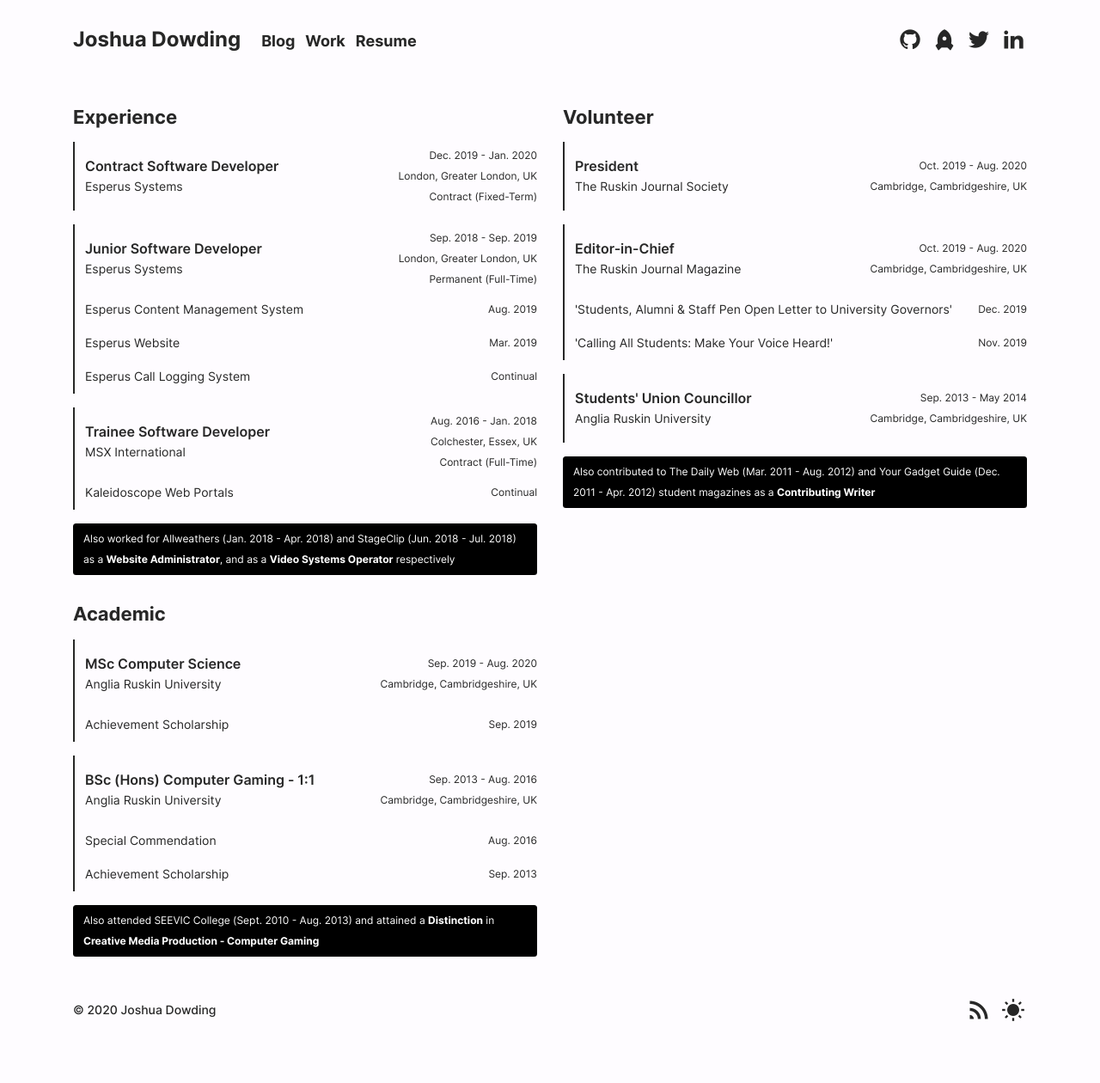
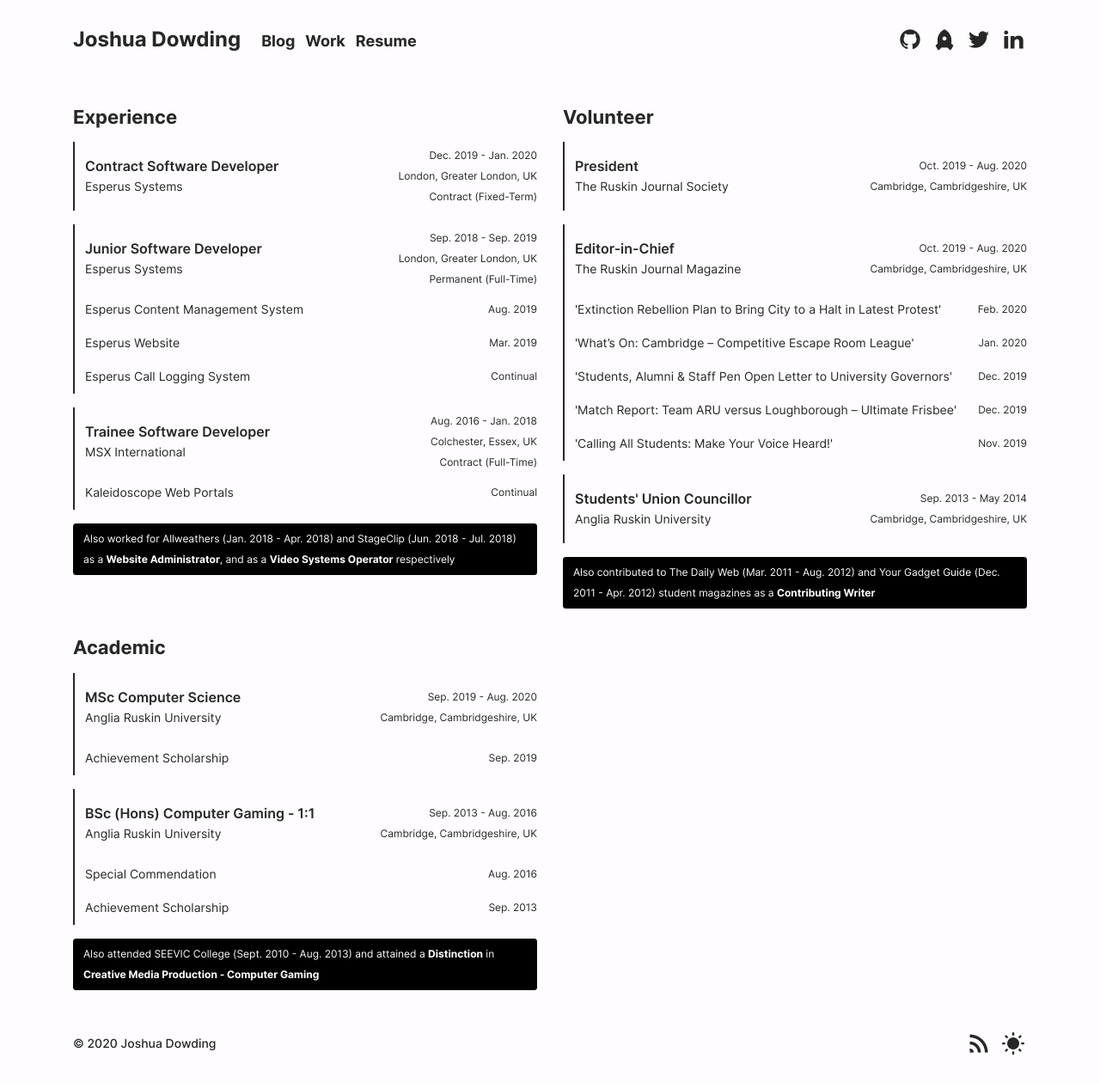
Before and after one commit to joshuadowding/jdowding.me, a Jekyll site: the page built from _pages/resume.html, in a window 1280 px wide. Shown: the whole page at 86% size. Built offline with Jekyll 4.4.1, drawn with Linux system fonts in a browser that asks for light colours; before the commit the page ends 1221 px from its top, so only the background shows below that.

Commit message:
update resume with new ruskin journal posts

```diff
--- a/_pages/resume.html
+++ b/_pages/resume.html
@@ -151,8 +151,44 @@
         <li class="list-group-item sub-item">
           <div class="item-header">
             <div class="header-wrapper">
+              <a class="inline-link small" href="https://ruskinjournal.com/2020/02/11/extinction-rebellion-plan-to-bring-city-to-a-halt-in-latest-protest/" target="_blank">
+                'Extinction Rebellion Plan to Bring City to a Halt in Latest Protest'
+              </a>
+            </div>
+            <div class="attribute-wrapper">
+              <p class="attribute">Feb. 2020</p>
+            </div>
+          </div>
+        </li>
+        <li class="list-group-item sub-item">
+          <div class="item-header">
+            <div class="header-wrapper">
+              <a class="inline-link small" href="https://ruskinjournal.com/2020/01/30/whats-on-cambridge-competitive-escape-room-league/" target="_blank">
+                'What’s On: Cambridge – Competitive Escape Room League'
+              </a>
+            </div>
+            <div class="attribute-wrapper">
+              <p class="attribute">Jan. 2020</p>
+            </div>
+          </div>
+        </li>
+        <li class="list-group-item sub-item">
+          <div class="item-header">
+            <div class="header-wrapper">
               <a class="inline-link small" href="https://ruskinjournal.com/2019/12/10/students-alumni-staff-pen-open-letter-to-university-governors/" target="_blank">
                 'Students, Alumni & Staff Pen Open Letter to University Governors'
+              </a>
+            </div>
+            <div class="attribute-wrapper">
+              <p class="attribute">Dec. 2019</p>
+            </div>
+          </div>
+        </li>
+        <li class="list-group-item sub-item">
+          <div class="item-header">
+            <div class="header-wrapper">
+              <a class="inline-link small" href="https://ruskinjournal.com/2019/12/06/match-report-team-aru-versus-loughborough-ultimate-frisbee/" target="_blank">
+                'Match Report: Team ARU versus Loughborough – Ultimate Frisbee'
               </a>
             </div>
             <div class="attribute-wrapper">
```
